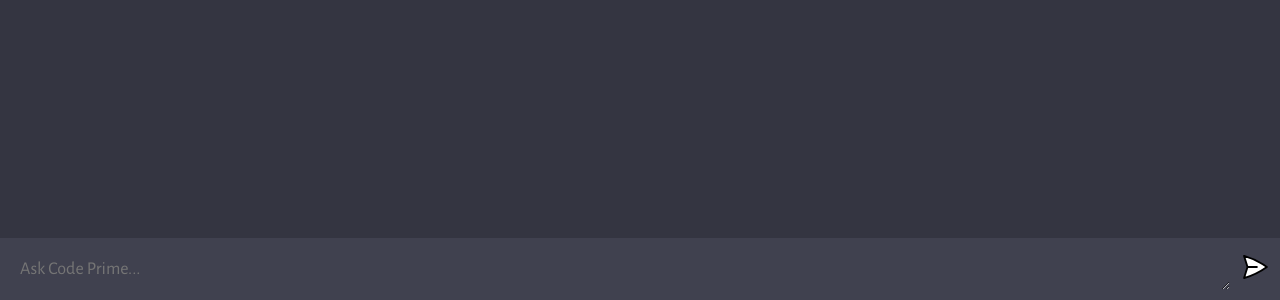
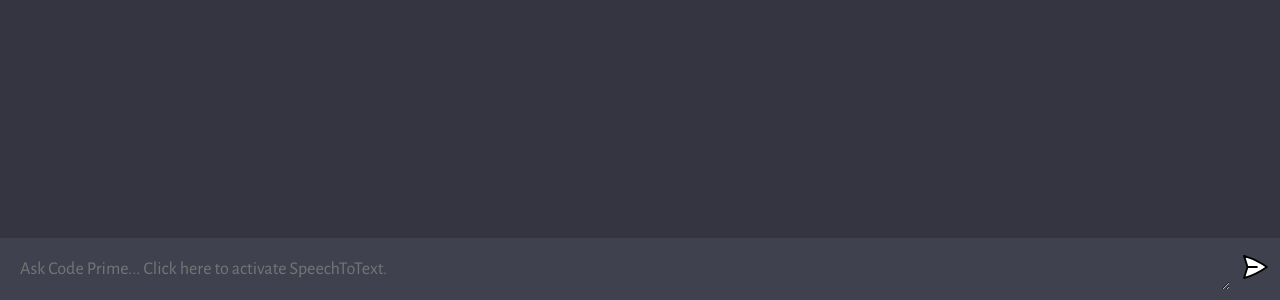
Before and after one commit to Harshcodess/Code-Prime---ChatGPT---AI-CHAT-APPLICATION, a website built with Vite: page client/index.html in a window 1280 px wide. Shown: the part 500-800 px from the top of the page. Built offline with nearby package versions, Linux system fonts and the light colour scheme.

Commit message:
Update index.html

```diff
--- a/client/index.html
+++ b/client/index.html
@@ -12,7 +12,7 @@
     <div id="app">
       <div id="chat_container"></div>
       <form>
-        <textarea id="speechToText" name="prompt" cols="1" rows="1" onclick=record() type="text" placeholder="Ask Code Prime..."></textarea>
+        <textarea id="speechToText" name="prompt" cols="1" rows="1" onclick=record() type="text" placeholder="Ask Code Prime... Click here to activate SpeechToText."></textarea>
         <button type="Submit"><img src="assets/send.svg" /></button>
         <!-- <button type ="submit"><i class="fas fa-microphone"></i></buttton> -->
           <script>
```
